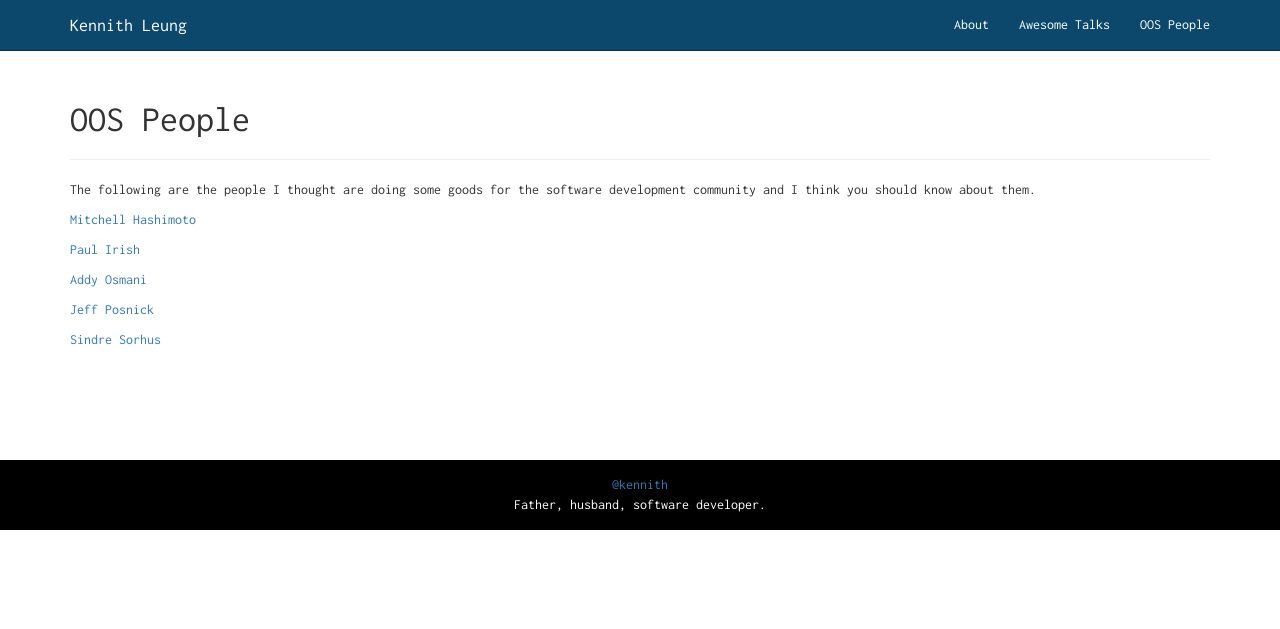
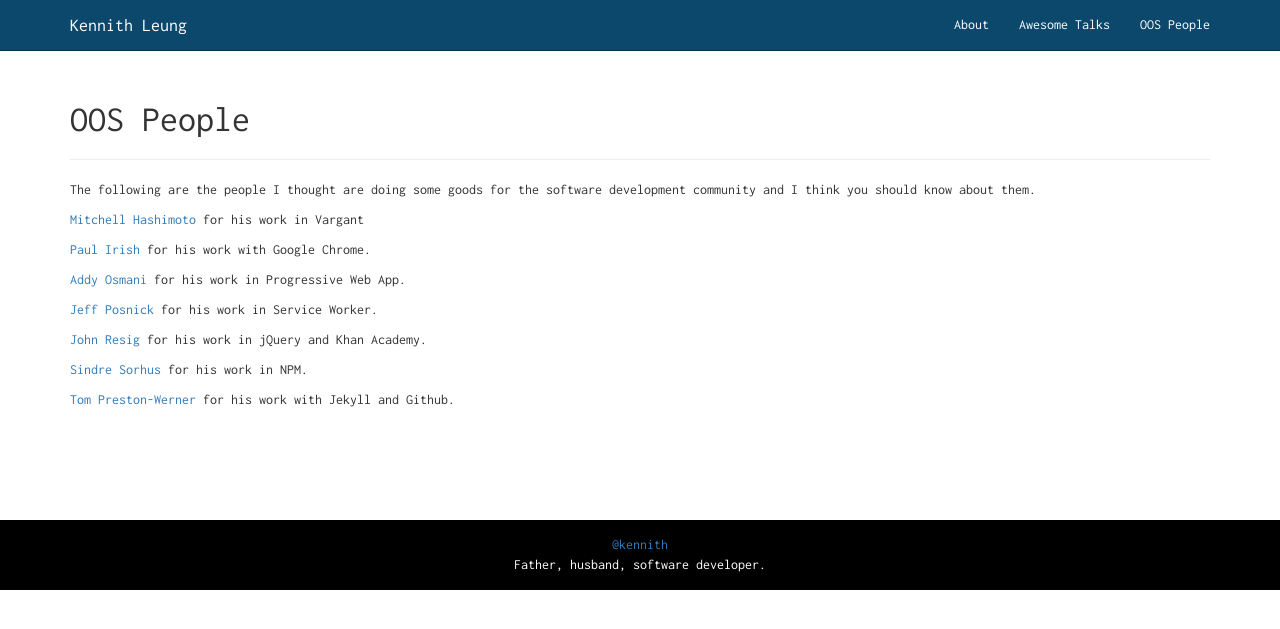
Before and after one commit to kennith/kennith.github.io, a Jekyll site: the page built from oos-people.md, in a window 1280 px wide. Shown: the top 629 px of the page. Built offline with Jekyll 4.4.1, drawn with Linux system fonts in a browser that asks for light colours.

Commit message:
Update the SASS files structure

```diff
--- a/_sass/_base.scss
+++ /dev/null
@@ -1,206 +0,0 @@
-/**
- * Reset some basic elements
- */
-body, h1, h2, h3, h4, h5, h6,
-p, blockquote, pre, hr,
-dl, dd, ol, ul, figure {
-    margin: 0;
-    padding: 0;
-}
-
-
-
-/**
- * Basic styling
- */
-body {
-    font: $base-font-weight #{$base-font-size}/#{$base-line-height} $base-font-family;
-    color: $text-color;
-    background-color: $background-color;
-    -webkit-text-size-adjust: 100%;
-    -webkit-font-feature-settings: "kern" 1;
-    -moz-font-feature-settings: "kern" 1;
-    -o-font-feature-settings: "kern" 1;
-    font-feature-settings: "kern" 1;
-    font-kerning: normal;
-}
-
-
-
-/**
- * Set `margin-bottom` to maintain vertical rhythm
- */
-h1, h2, h3, h4, h5, h6,
-p, blockquote, pre,
-ul, ol, dl, figure,
-%vertical-rhythm {
-    margin-bottom: $spacing-unit / 2;
-}
-
-
-
-/**
- * Images
- */
-img {
-    max-width: 100%;
-    vertical-align: middle;
-}
-
-
-
-/**
- * Figures
- */
-figure > img {
-    display: block;
-}
-
-figcaption {
-    font-size: $small-font-size;
-}
-
-
-
-/**
- * Lists
- */
-ul, ol {
-    margin-left: $spacing-unit;
-}
-
-li {
-    > ul,
-    > ol {
-         margin-bottom: 0;
-    }
-}
-
-
-
-/**
- * Headings
- */
-h1, h2, h3, h4, h5, h6 {
-    font-weight: $base-font-weight;
-}
-
-
-
-/**
- * Links
- */
-a {
-    color: $brand-color;
-    text-decoration: none;
-
-    &:visited {
-        color: darken($brand-color, 15%);
-    }
-
-    &:hover {
-        color: $text-color;
-        text-decoration: underline;
-    }
-}
-
-
-
-/**
- * Blockquotes
- */
-blockquote {
-    color: $grey-color;
-    border-left: 4px solid $grey-color-light;
-    padding-left: $spacing-unit / 2;
-    font-size: 18px;
-    letter-spacing: -1px;
-    font-style: italic;
-
-    > :last-child {
-        margin-bottom: 0;
-    }
-}
-
-
-
-/**
- * Code formatting
- */
-pre,
-code {
-    font-size: 15px;
-    border: 1px solid $grey-color-light;
-    border-radius: 3px;
-    background-color: #eef;
-}
-
-code {
-    padding: 1px 5px;
-}
-
-pre {
-    padding: 8px 12px;
-    overflow-x: auto;
-
-    > code {
-        border: 0;
-        padding-right: 0;
-        padding-left: 0;
-    }
-}
-
-
-
-/**
- * Wrapper
- */
-.wrapper {
-    max-width: -webkit-calc(#{$content-width} - (#{$spacing-unit} * 2));
-    max-width:         calc(#{$content-width} - (#{$spacing-unit} * 2));
-    margin-right: auto;
-    margin-left: auto;
-    padding-right: $spacing-unit;
-    padding-left: $spacing-unit;
-    @extend %clearfix;
-
-    @include media-query($on-laptop) {
-        max-width: -webkit-calc(#{$content-width} - (#{$spacing-unit}));
-        max-width:         calc(#{$content-width} - (#{$spacing-unit}));
-        padding-right: $spacing-unit / 2;
-        padding-left: $spacing-unit / 2;
-    }
-}
-
-
-
-/**
- * Clearfix
- */
-%clearfix {
-
-    &:after {
-        content: "";
-        display: table;
-        clear: both;
-    }
-}
-
-
-
-/**
- * Icons
- */
-.icon {
-
-    > svg {
-        display: inline-block;
-        width: 16px;
-        height: 16px;
-        vertical-align: middle;
-
-        path {
-            fill: $grey-color;
-        }
-    }
-}
--- /dev/null
+++ b/_sass/_bootstrap-override.scss
@@ -0,0 +1,26 @@
+$font-family-sans-serif: 	"Inconsolata";
+
+// Basics of a navbar
+$navbar-height:                    50px;
+$navbar-collapse-max-height:       340px;
+
+$navbar-default-color: 		#FFF;
+$navbar-default-bg: 		#0B486B;
+
+// Navbar links
+$navbar-default-link-color: #FFF;
+$navbar-default-link-hover-color:          darken($navbar-default-link-color, 10%);
+$navbar-default-link-hover-bg:             transparent;
+$navbar-default-link-active-color:         #555;
+$navbar-default-link-disabled-color:       #ccc;
+$navbar-default-link-disabled-bg:          transparent;
+
+// Navbar brand label
+// $navbar-default-brand-color:               $navbar-default-link-color;
+$navbar-default-brand-color:               #FFF;
+$navbar-default-brand-hover-bg:            transparent;
+
+// Navbar toggle
+$navbar-default-toggle-hover-bg:           #0B486B;
+$navbar-default-toggle-icon-bar-bg:        #FFF;
+$navbar-default-toggle-border-color:       #FFF;
--- a/_sass/_layout.scss
+++ /dev/null
@@ -1,242 +0,0 @@
-/**
- * Site header
- */
-.site-header {
-    border-top: 5px solid $grey-color-dark;
-    border-bottom: 1px solid $grey-color-light;
-    min-height: 56px;
-
-    // Positioning context for the mobile navigation icon
-    position: relative;
-}
-
-.site-title {
-    font-size: 26px;
-    font-weight: 300;
-    line-height: 56px;
-    letter-spacing: -1px;
-    margin-bottom: 0;
-    float: left;
-
-    &,
-    &:visited {
-        color: $grey-color-dark;
-    }
-}
-
-.site-nav {
-    float: right;
-    line-height: 56px;
-
-    .menu-icon {
-        display: none;
-    }
-
-    .page-link {
-        color: $text-color;
-        line-height: $base-line-height;
-
-        // Gaps between nav items, but not on the last one
-        &:not(:last-child) {
-            margin-right: 20px;
-        }
-    }
-
-    @include media-query($on-palm) {
-        position: absolute;
-        top: 9px;
-        right: $spacing-unit / 2;
-        background-color: $background-color;
-        border: 1px solid $grey-color-light;
-        border-radius: 5px;
-        text-align: right;
-
-        .menu-icon {
-            display: block;
-            float: right;
-            width: 36px;
-            height: 26px;
-            line-height: 0;
-            padding-top: 10px;
-            text-align: center;
-
-            > svg {
-                width: 18px;
-                height: 15px;
-
-                path {
-                    fill: $grey-color-dark;
-                }
-            }
-        }
-
-        .trigger {
-            clear: both;
-            display: none;
-        }
-
-        &:hover .trigger {
-            display: block;
-            padding-bottom: 5px;
-        }
-
-        .page-link {
-            display: block;
-            padding: 5px 10px;
-
-            &:not(:last-child) {
-                margin-right: 0;
-            }
-            margin-left: 20px;
-        }
-    }
-}
-
-
-
-/**
- * Site footer
- */
-.site-footer {
-    border-top: 1px solid $grey-color-light;
-    padding: $spacing-unit 0;
-}
-
-.footer-heading {
-    font-size: 18px;
-    margin-bottom: $spacing-unit / 2;
-}
-
-.contact-list,
-.social-media-list {
-    list-style: none;
-    margin-left: 0;
-}
-
-.footer-col-wrapper {
-    font-size: 15px;
-    color: $grey-color;
-    margin-left: -$spacing-unit / 2;
-    @extend %clearfix;
-}
-
-.footer-col {
-    float: left;
-    margin-bottom: $spacing-unit / 2;
-    padding-left: $spacing-unit / 2;
-}
-
-.footer-col-1 {
-    width: -webkit-calc(35% - (#{$spacing-unit} / 2));
-    width:         calc(35% - (#{$spacing-unit} / 2));
-}
-
-.footer-col-2 {
-    width: -webkit-calc(20% - (#{$spacing-unit} / 2));
-    width:         calc(20% - (#{$spacing-unit} / 2));
-}
-
-.footer-col-3 {
-    width: -webkit-calc(45% - (#{$spacing-unit} / 2));
-    width:         calc(45% - (#{$spacing-unit} / 2));
-}
-
-@include media-query($on-laptop) {
-    .footer-col-1,
-    .footer-col-2 {
-        width: -webkit-calc(50% - (#{$spacing-unit} / 2));
-        width:         calc(50% - (#{$spacing-unit} / 2));
-    }
-
-    .footer-col-3 {
-        width: -webkit-calc(100% - (#{$spacing-unit} / 2));
-        width:         calc(100% - (#{$spacing-unit} / 2));
-    }
-}
-
-@include media-query($on-palm) {
-    .footer-col {
-        float: none;
-        width: -webkit-calc(100% - (#{$spacing-unit} / 2));
-        width:         calc(100% - (#{$spacing-unit} / 2));
-    }
-}
-
-
-
-/**
- * Page content
- */
-.page-content {
-    padding: $spacing-unit 0;
-}
-
-.page-heading {
-    font-size: 20px;
-}
-
-.post-list {
-    margin-left: 0;
-    list-style: none;
-
-    > li {
-        margin-bottom: $spacing-unit;
-    }
-}
-
-.post-meta {
-    font-size: $small-font-size;
-    color: $grey-color;
-}
-
-.post-link {
-    display: block;
-    font-size: 24px;
-}
-
-
-
-/**
- * Posts
- */
-.post-header {
-    margin-bottom: $spacing-unit;
-}
-
-.post-title {
-    font-size: 42px;
-    letter-spacing: -1px;
-    line-height: 1;
-
-    @include media-query($on-laptop) {
-        font-size: 36px;
-    }
-}
-
-.post-content {
-    margin-bottom: $spacing-unit;
-
-    h2 {
-        font-size: 32px;
-
-        @include media-query($on-laptop) {
-            font-size: 28px;
-        }
-    }
-
-    h3 {
-        font-size: 26px;
-
-        @include media-query($on-laptop) {
-            font-size: 22px;
-        }
-    }
-
-    h4 {
-        font-size: 20px;
-
-        @include media-query($on-laptop) {
-            font-size: 18px;
-        }
-    }
-}
--- a/_sass/_main.scss
+++ b/_sass/_main.scss
@@ -1,3 +1,9 @@
+@import "syntax-highlighting";
+@import '//fonts.googleapis.com/css?family=Inconsolata';
+@import "bootstrap-override";
+@import	"../bower_components/bootstrap-sass/assets/stylesheets/bootstrap";
+
+
 body { padding-top: 60px; }
 
 footer {
--- a/_sass/_syntax-highlighting.scss
+++ b/_sass/_syntax-highlighting.scss
@@ -1,3 +1,9 @@
+$spacing-unit:     30px;
+
+%vertical-rhythm {
+    margin-bottom: $spacing-unit / 2;
+}
+
 /**
  * Syntax highlighting styles
  */
--- a/css/main.scss
+++ b/css/main.scss
@@ -3,42 +3,4 @@
 ---
 @charset "utf-8";
 
-$spacing-unit:     30px;
-
-%vertical-rhythm {
-    margin-bottom: $spacing-unit / 2;
-}
-
-$font-family-sans-serif: 	"Inconsolata";
-
-// Basics of a navbar
-$navbar-height:                    50px;
-$navbar-collapse-max-height:       340px;
-
-$navbar-default-color: 		#FFF;
-$navbar-default-bg: 		#0B486B;
-
-// Navbar links
-$navbar-default-link-color: #FFF;
-$navbar-default-link-hover-color:          darken($navbar-default-link-color, 10%);
-$navbar-default-link-hover-bg:             transparent;
-$navbar-default-link-active-color:         #555;
-$navbar-default-link-disabled-color:       #ccc;
-$navbar-default-link-disabled-bg:          transparent;
-
-// Navbar brand label
-// $navbar-default-brand-color:               $navbar-default-link-color;
-$navbar-default-brand-color:               #FFF;
-$navbar-default-brand-hover-bg:            transparent;
-
-// Navbar toggle
-$navbar-default-toggle-hover-bg:           #0B486B;
-$navbar-default-toggle-icon-bar-bg:        #FFF;
-$navbar-default-toggle-border-color:       #FFF;
-
-@import
-	'//fonts.googleapis.com/css?family=Inconsolata',
-	"../bower_components/bootstrap-sass/assets/stylesheets/bootstrap",
-	"syntax-highlighting",
-	"main"
-	;
+@import "main";
--- a/oos-people.md
+++ b/oos-people.md
@@ -6,12 +6,17 @@
 
 The following are the people I thought are doing some goods for the software development community and I think you should know about them.
 
-[Mitchell Hashimoto](https://github.com/mitchellh)
 
-[Paul Irish](https://github.com/paulirish)
+[Mitchell Hashimoto](https://github.com/mitchellh) for his work in Vargant
 
-[Addy Osmani](https://github.com/addyosmani)
+[Paul Irish](https://github.com/paulirish) for his work with Google Chrome.
 
-[Jeff Posnick](https://github.com/jeffposnick)
+[Addy Osmani](https://github.com/addyosmani) for his work in Progressive Web App.
 
-[Sindre Sorhus](https://github.com/sindresorhus)
+[Jeff Posnick](https://github.com/jeffposnick) for his work in Service Worker.
+
+[John Resig](https://github.com/jeresig) for his work in jQuery and Khan Academy.
+
+[Sindre Sorhus](https://github.com/sindresorhus) for his work in NPM.
+
+[Tom Preston-Werner](https://github.com/mojombo) for his work with Jekyll and Github.
```
